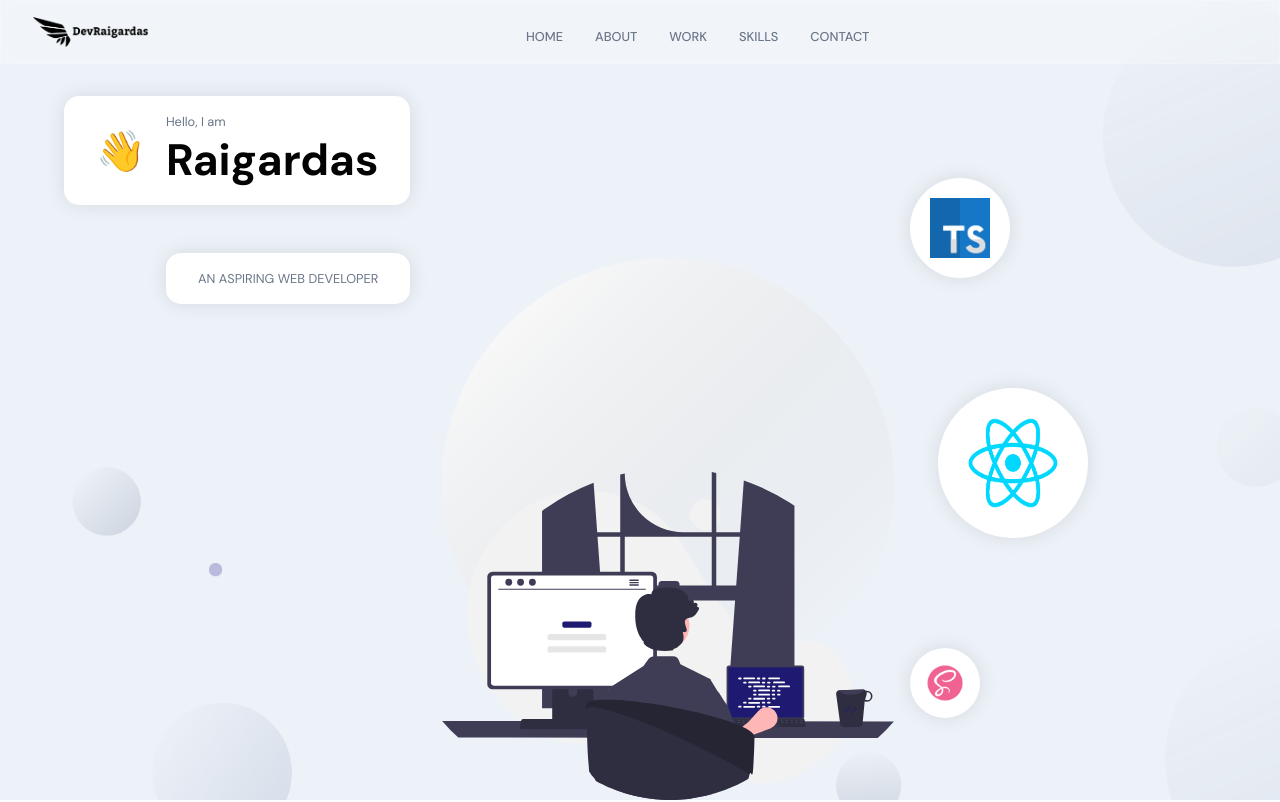
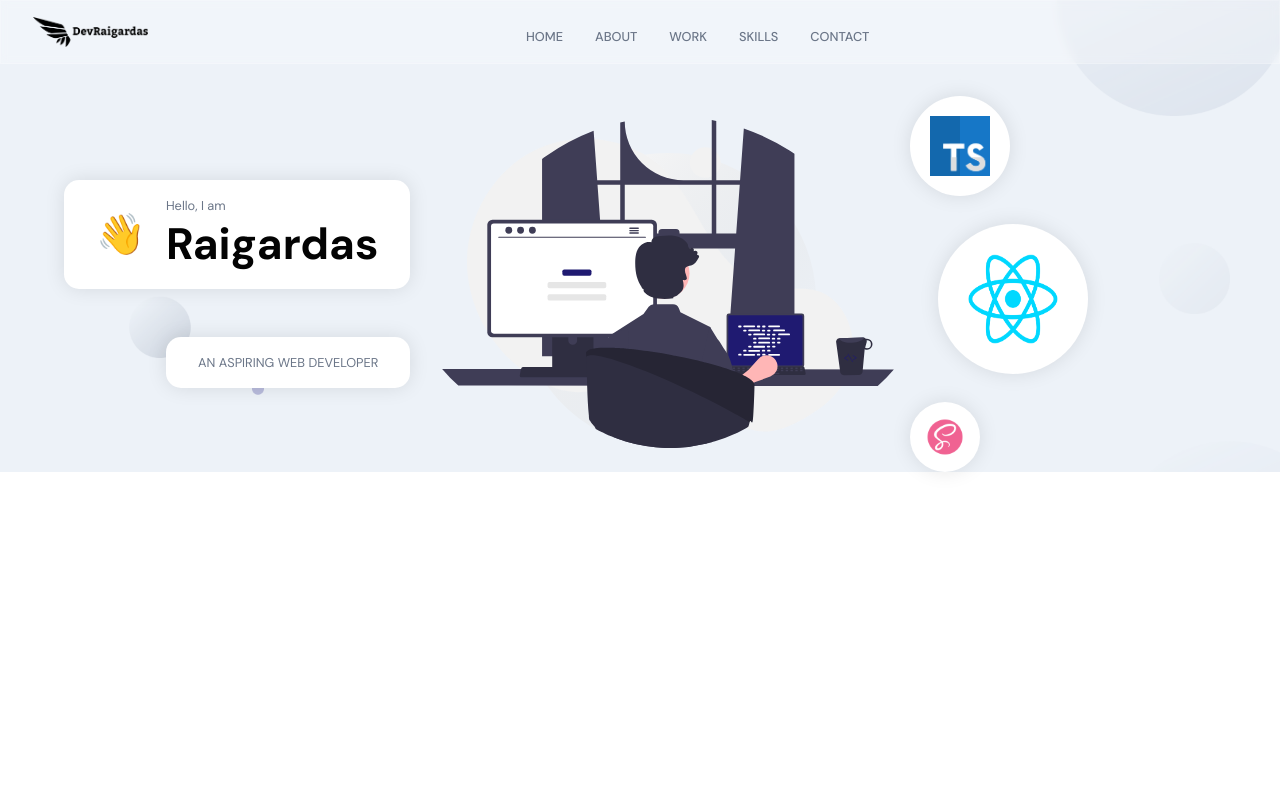
Before and after one commit to betadeveloper/React-Portfolio, a React (Create React App) app: page / in a window 1280 px wide. Shown: the top 802 px of the page. Built offline with nearby package versions, Linux system fonts and the light colour scheme.

Commit message:
fixed navbar and header

```diff
--- a/src/components/Navbar/Navbar.jsx
+++ b/src/components/Navbar/Navbar.jsx
@@ -33,7 +33,7 @@ const Navbar = () => {
             <HiX onClick={() => setToggle(false)} />
             <ul className='app__navbar-links'>
               {['home', 'about', 'work', 'skills', 'contact'].map((item) => (
-                <li className='app__flex p-text' key={{ item }}>
+                <li className='app__flex p-text'>
                   <div></div>{' '}
                   <a onClick={() => setToggle(false)} href={`#${item}`}>
                     {item}
--- a/src/container/Header/Header.scss
+++ b/src/container/Header/Header.scss
@@ -18,7 +18,7 @@
 .app__header {
   flex: 1;
   width: 100%;
-  height: 100vh;
+  height: 100%;
   flex-direction: row;
 
   padding: 6rem 2rem 0rem;
```
